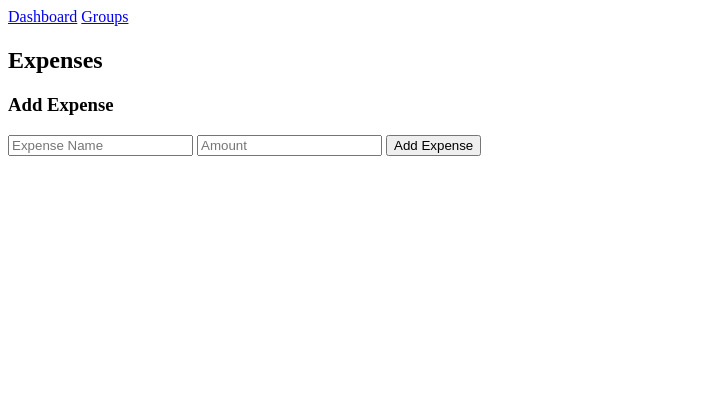
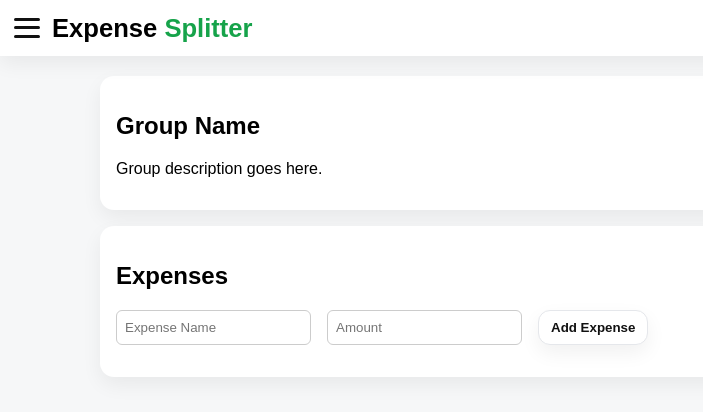
Before and after one commit to LilLizDog/Expense-Splitter, a FastAPI app: template app/templates/group.html in a window 1280 px wide. Shown: the top 412 px of the page, without its empty margins (0-703 px from the left). Run offline with FastAPI, Linux system fonts and the light colour scheme; the template is opened without the code that fills it, so the values that code supplies are empty; parts of the project's set-up code (start-up, migrations or seed data) failed here and were passed over; some libraries are stand-ins or nearby versions.

Commit message:
Updated groups and group pages

```diff
--- a/app/templates/group.html
+++ b/app/templates/group.html
@@ -1,34 +1,64 @@
 <!DOCTYPE html>
 <html lang="en">
 <head>
-    <meta charset="UTF-8">
-    <title>Group Details</title>
-    <link rel="stylesheet" href="styles.css">
+<meta charset="UTF-8"/>
+<meta name="viewport" content="width=device-width, initial-scale=1.0"/>
+<title>Expense Splitter - Group Details</title>
+<script type="module" src="group.js"></script>
+<style>
+  /* Reuse same styles as dashboard/groups.html */
+  :root{--green:#16a34a;--green-600:#15803d;--red:#b91c1c;--black:#111;--bg:#f6f7f8;--card:#fff;--muted:#6b7280;--sidebar-w:220px;--radius:14px;--shadow:0 8px 20px rgba(0,0,0,0.06);--content-max:1120px;}
+  *{box-sizing:border-box;} body{margin:0; background:var(--bg); font-family:Arial, Helvetica, sans-serif;}
+  .topbar{position:sticky; top:0; height:56px; display:flex; align-items:center; gap:12px; padding:0 14px; background:#fff; box-shadow:var(--shadow);}
+  .brand{font-weight:800;font-size:1.6rem;} .brand .accent{color:var(--green);}
+  #nav-toggle{display:none;} .hamburger{width:26px;height:20px; cursor:pointer; display:grid; gap:5px;} .hamburger span{display:block; height:3px; background:var(--black); border-radius:2px;}
+  .layout{display:block; min-height:calc(100dvh-56px);}
+  .sidebar{position:fixed; left:0; top:56px; width:0; height:calc(100dvh-56px); background:#fff; box-shadow: var(--shadow); overflow:hidden; transform:translateX(-100%); transition: transform .25s ease, width .25s ease, padding .25s ease;}
+  #nav-toggle:checked ~ .layout .sidebar{transform:translateX(0); width:var(--sidebar-w); padding:14px;}
+  .nav-title{ font-size:.85rem; color:var(--muted); margin:6px 8px 10px; }
+  .nav{ display:flex; flex-direction: column; gap:6px; }
+  .nav a{ display:flex; align-items:center; gap:10px; padding:10px 12px; border-radius:10px; text-decoration:none; color:var(--black); font-size:14px; }
+  .nav a:hover{ background:#f1f5f9; } .nav a.active{ background:#e8f8ee; color:var(--green-600); font-weight:600; }
+  .main{ padding:20px; max-width:var(--content-max); margin-inline:auto;}
+  .panel{background:var(--card); border-radius:var(--radius); box-shadow: var(--shadow); padding:16px; margin-bottom:16px;}
+  .btn{border:1px solid #e5e7eb; background:#fff; border-radius:12px; padding:9px 12px; text-decoration:none; color:var(--black); font-weight:600; box-shadow: var(--shadow); cursor:pointer;}
+  .btn:hover{border-color:#d1d5db;}
+  ul{list-style:none; padding-left:0;}
+  li{padding:10px; border:1px solid #eef2f7; border-radius:10px; margin-bottom:6px; display:flex; justify-content:space-between; align-items:center;}
+  input, number{padding:8px; margin-right:8px; border-radius:6px; border:1px solid #ccc;}
+  form{display:flex; flex-wrap:wrap; gap:8px; margin-bottom:16px;}
+</style>
 </head>
 <body>
-    <header>
-        <nav>
-            <a href="/dashboard.html">Dashboard</a>
-            <a href="/groups.html">Groups</a>
-        </nav>
-    </header>
+  <header class="topbar">
+    <label for="nav-toggle" class="hamburger"><span></span><span></span><span></span></label>
+    <div class="brand">Expense <span class="accent">Splitter</span></div>
+  </header>
+  <input id="nav-toggle" type="checkbox"/>
+  <div class="layout">
+    <aside class="sidebar">
+      <div class="nav-title">Menu</div>
+      <nav class="nav">
+        <a href="/dashboard">Home</a>
+        <a href="/groups" class="active">Groups</a>
+      </nav>
+    </aside>
+    <main class="main">
+      <section class="panel">
+        <h2 id="group-name">Group Name</h2>
+        <p id="group-description">Group description goes here.</p>
+      </section>
 
-    <main>
-        <h1 id="group-name"></h1>
-        <p id="group-description"></p>
-
+      <section class="panel">
         <h2>Expenses</h2>
         <ul id="expenses-list"></ul>
-
-        <!-- Add new expense -->
-        <h3>Add Expense</h3>
         <form id="create-expense-form">
-            <input type="text" id="expense-name" placeholder="Expense Name" required />
-            <input type="number" id="expense-amount" placeholder="Amount" step="0.01" required />
-            <button type="submit">Add Expense</button>
+          <input type="text" id="expense-name" placeholder="Expense Name" required>
+          <input type="number" id="expense-amount" placeholder="Amount" step="0.01" required>
+          <button class="btn" type="submit">Add Expense</button>
         </form>
+      </section>
     </main>
-
-    <script type="module" src="group.js"></script>
+  </div>
 </body>
 </html>
--- a/app/templates/js/group.js
+++ b/app/templates/js/group.js
@@ -1,103 +1,47 @@
-import { supabase } from './supabaseClient.js';
+import { createClient } from "https://cdn.jsdelivr.net/npm/@supabase/supabase-js/+esm";
 
-const params = new URLSearchParams(window.location.search);
-const groupId = params.get('id');
+const supabaseUrl = "https://YOUR_SUPABASE_URL";
+const supabaseKey = "YOUR_SUPABASE_ANON_KEY";
+const supabase = createClient(supabaseUrl, supabaseKey);
 
-const groupNameElem = document.getElementById('group-name');
-const groupDescriptionElem = document.getElementById('group-description');
-const expensesList = document.getElementById('expenses-list');
+const expensesList = document.getElementById("expenses-list");
+const createForm = document.getElementById("create-expense-form");
+const groupNameEl = document.getElementById("group-name");
+const groupDescEl = document.getElementById("group-description");
 
-const expenseForm = document.getElementById('create-expense-form');
-const expenseNameInput = document.getElementById('expense-name');
-const expenseAmountInput = document.getElementById('expense-amount');
+// Example: Get group_id from URL query
+const urlParams = new URLSearchParams(window.location.search);
+const groupId = urlParams.get("id");
 
 async function loadGroup() {
-    if (!groupId) return;
-
-    const user = supabase.auth.user();
-    if (!user) return;
-
-    // Fetch group details
-    const { data: group, error } = await supabase
-        .from('groups')
-        .select('*')
-        .eq('id', groupId)
-        .single();
-
-    if (error) {
-        console.error('Error fetching group:', error);
-        groupNameElem.textContent = 'Group not found or access denied.';
-        return;
+  const { data, error } = await supabase.from("groups").select("*").eq("id", groupId).single();
+  if (data) {
+    groupNameEl.textContent = data.name;
+    groupDescEl.textContent = data.description;
   }
-
-    // Access control
-    if (!group.members.includes(user.id)) {
-        groupNameElem.textContent = 'You are not a member of this group.';
-        return;
-    }
-
-    groupNameElem.textContent = group.name;
-    groupDescriptionElem.textContent = group.description || '';
-
-    await loadExpenses();
 }
 
 async function loadExpenses() {
-    const { data: expenses, error } = await supabase
-        .from('expenses')
-        .select('*')
-        .eq('group_id', groupId);
-
-    if (error) {
-        console.error('Error fetching expenses:', error);
-        return;
-    }
-
-    expensesList.innerHTML = '';
-
-    if (expenses.length === 0) {
-        const li = document.createElement('li');
-        li.textContent = 'No expenses yet.';
-        expensesList.appendChild(li);
-        return;
-    }
-
-    expenses.forEach(exp => {
-        const li = document.createElement('li');
-        li.textContent = `${exp.name} - $${exp.amount.toFixed(2)}`;
+  const { data, error } = await supabase.from("expenses").select("*").eq("group_id", groupId);
+  expensesList.innerHTML = "";
+  data.forEach(exp => {
+    const li = document.createElement("li");
+    li.textContent = `${exp.name}: $${exp.amount}`;
     expensesList.appendChild(li);
   });
 }
 
-// Handle creating a new expense
-expenseForm.addEventListener('submit', async (e) => {
+createForm.addEventListener("submit", async e => {
   e.preventDefault();
+  const name = document.getElementById("expense-name").value;
+  const amount = parseFloat(document.getElementById("expense-amount").value);
 
-    const name = expenseNameInput.value.trim();
-    const amount = parseFloat(expenseAmountInput.value);
-
-    if (!name || isNaN(amount) || amount <= 0) {
-        alert('Please enter a valid name and amount.');
-        return;
-    }
-
-    const user = supabase.auth.user();
-    if (!user) {
-        alert('You must be logged in to add an expense.');
-        return;
-    }
-
-    const { data, error } = await supabase
-        .from('expenses')
-        .insert([{ name, amount, group_id: groupId, user_id: user.id }]);
-
-    if (error) {
-        console.error('Error adding expense:', error);
-        alert('Failed to add expense.');
-    } else {
-        expenseForm.reset();
+  const { data, error } = await supabase.from("expenses").insert([{ group_id: groupId, name, amount }]);
+  if (!error) {
     loadExpenses();
+    createForm.reset();
   }
 });
 
 loadGroup();
+loadExpenses();
```
Also changed, not shown: app/templates/groups.html (+63 -22 lines), app/templates/js/groups.js (+22 -53 lines). Lines whose indentation alone changed are shown as unchanged.
